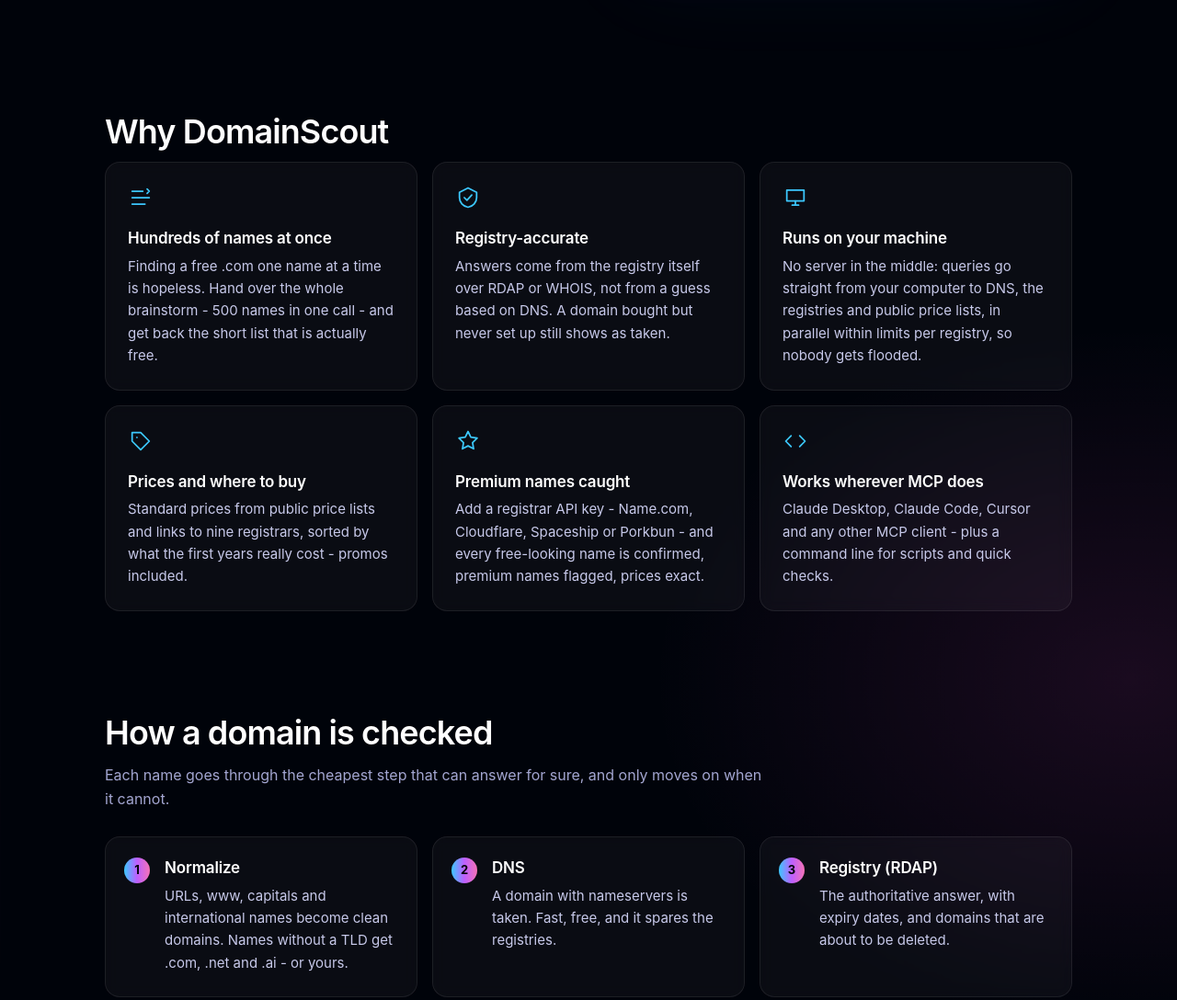
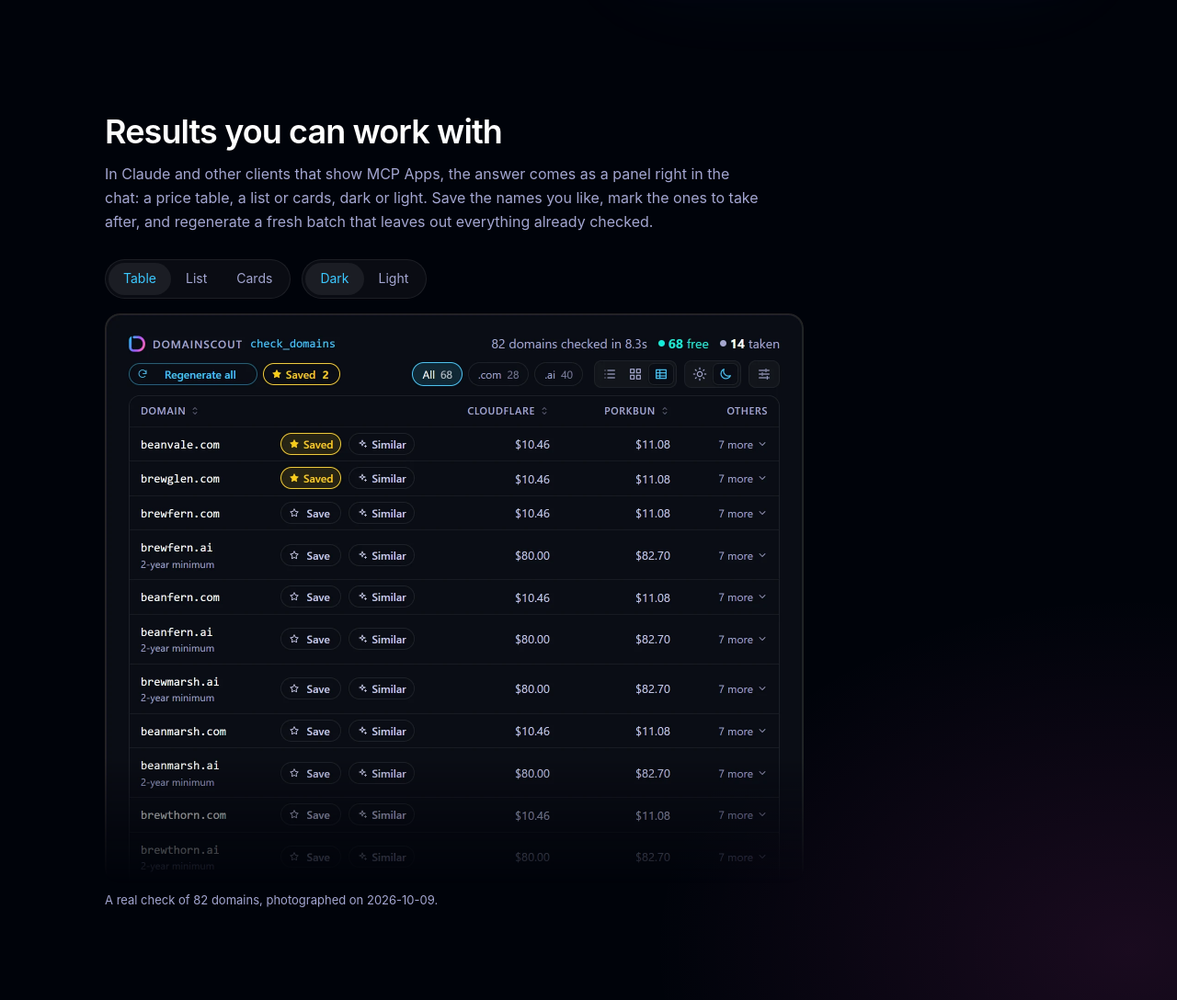
Before and after one commit to JohnDaka/domainscout-mcp, a browser extension: page site/index.html in a window 1280 px wide. Shown: the part 820-1908 px from the top of the page at 92% size. Drawn offline with Linux system fonts and the light colour scheme; no server answers.

Commit message:
docs: the new results panel on the landing page, the link preview and the README
- The landing page shows the panel in a new section: Table, List or Cards, dark or light, each a
  photograph of a real check, with the other photographs loaded once the page is idle.
- The link preview card shows the panel as a price table in the dark theme instead of a drawn list.
- The README image, which npm shows too, is the same table.

```diff
--- a/site/index.html
+++ b/site/index.html
@@ -34,7 +34,7 @@
     <meta property="og:image" content="https://domainscout.dakaio.com/og-image.png" />
     <meta property="og:image:width" content="1200" />
     <meta property="og:image:height" content="630" />
-    <meta property="og:image:alt" content="DomainScout: 500 names checked in one call, the free .com domains with prices" />
+    <meta property="og:image:alt" content="DomainScout: the results panel in the chat, a price table of free domains with Save and Similar buttons" />
     <meta property="og:locale" content="en_US" />
     <meta name="twitter:card" content="summary_large_image" />
     <meta name="twitter:title" content="DomainScout - every good .com is taken. Find the ones that aren't." />
@@ -196,6 +196,33 @@
 </ul>
 <p class="results__more">…and 22 more free</p><!-- /generated:hero -->
         </figure>
+      </section>
+
+      <section id="panel" class="section container">
+        <h2>Results you can work with</h2>
+        <p class="section__lead">
+          In Claude and other clients that show MCP Apps, the answer comes as a panel right in the chat: a price table,
+          a list or cards, dark or light. Save the names you like, mark the ones to take after, and regenerate a fresh
+          batch that leaves out everything already checked.
+        </p>
+        <div class="gallery" data-gallery>
+          <div class="gallery__controls">
+            <div class="switch" role="group" aria-label="Layout">
+              <button type="button" aria-pressed="true" data-view="table">Table</button>
+              <button type="button" aria-pressed="false" data-view="list">List</button>
+              <button type="button" aria-pressed="false" data-view="grid">Cards</button>
+            </div>
+            <div class="switch" role="group" aria-label="Theme">
+              <button type="button" aria-pressed="true" data-theme="dark">Dark</button>
+              <button type="button" aria-pressed="false" data-theme="light">Light</button>
+            </div>
+          </div>
+          <figure class="gallery__frame">
+            <img src="panel/table-dark.webp" width="760" height="620" loading="lazy" decoding="async" data-gallery-image
+              alt="The DomainScout panel as a price table in the dark theme: 82 domains checked, 68 free, two saved names first, each with Save and Similar buttons and prices at Cloudflare and Porkbun" />
+          </figure>
+          <p class="gallery__note">A real check of 82 domains, photographed on 2026-10-09.</p>
+        </div>
       </section>
 
       <section id="features" class="section container">
--- a/site/main.js
+++ b/site/main.js
@@ -341,12 +341,75 @@
   }
 }
 
+// ── Panel gallery ────────────────────────────────────────────────────────────
+
+/** The block that shows the results panel in each layout and theme. */
+const GALLERY_SELECTOR = '[data-gallery]';
+/** Class that shows the switches once the script can answer them. */
+const GALLERY_READY_CLASS = 'gallery--ready';
+/** Where the photographs are: panel/<layout>-<theme>.webp. */
+const GALLERY_DIR = 'panel/';
+const GALLERY_EXTENSION = '.webp';
+/** What each layout and theme is called in the photograph's description. */
+const LAYOUT_NAMES = new Map()
+  .set('table', 'a price table')
+  .set('list', 'a list')
+  .set('grid', 'cards');
+const THEME_NAMES = new Map().set('dark', 'the dark theme').set('light', 'the light theme');
+const ARIA_PRESSED = 'aria-pressed';
+
+/** Switches between photographs of the panel: the layout and the theme, each a group of buttons. */
+class Gallery {
+  constructor(root) {
+    this.root = root;
+    this.image = root.querySelector('[data-gallery-image]');
+    this.views = [...root.querySelectorAll('[data-view]')];
+    this.themes = [...root.querySelectorAll('[data-theme]')];
+    this.view = 'table';
+    this.theme = 'dark';
+  }
+
+  mount() {
+    for (const button of this.views) {
+      button.addEventListener(DomEvent.Click, () => this.show(button.dataset.view, this.theme));
+    }
+    for (const button of this.themes) {
+      button.addEventListener(DomEvent.Click, () => this.show(this.view, button.dataset.theme));
+    }
+    this.root.classList.add(GALLERY_READY_CLASS);
+    // The other photographs load once the page is idle, so a switch never waits on the network.
+    window.addEventListener('load', () => this.preload(), { once: true });
+  }
+
+  source(view, theme) {
+    return `${GALLERY_DIR}${view}-${theme}${GALLERY_EXTENSION}`;
+  }
+
+  preload() {
+    for (const view of LAYOUT_NAMES.keys()) {
+      for (const theme of THEME_NAMES.keys()) new Image().src = this.source(view, theme);
+    }
+  }
+
+  show(view, theme) {
+    this.view = view;
+    this.theme = theme;
+    this.image.src = this.source(view, theme);
+    this.image.alt = `The DomainScout panel as ${LAYOUT_NAMES.get(view)} in ${THEME_NAMES.get(theme)}, with real results`;
+    for (const button of this.views)
+      button.setAttribute(ARIA_PRESSED, String(button.dataset.view === view));
+    for (const button of this.themes)
+      button.setAttribute(ARIA_PRESSED, String(button.dataset.theme === theme));
+  }
+}
+
 const ENHANCEMENTS = new Map()
   .set(TABS_SELECTOR, Tabs)
   .set(COPY_SELECTOR, CopyButton)
   .set(FAQ_SELECTOR, FaqCard)
   .set(NAV_FRAME_SELECTOR, NavFrame)
-  .set(DOWNLOAD_SELECTOR, DownloadButton);
+  .set(DOWNLOAD_SELECTOR, DownloadButton)
+  .set(GALLERY_SELECTOR, Gallery);
 
 for (const [selector, Enhancement] of ENHANCEMENTS) {
   for (const element of document.querySelectorAll(selector)) new Enhancement(element).mount();
--- a/site/styles.css
+++ b/site/styles.css
@@ -403,6 +403,69 @@
   border: 1px solid var(--glass-border);
   border-radius: 999px;
   font-size: 12px;
+  color: var(--muted);
+}
+
+/* The results panel in each layout and theme: the switches above, the photograph fading out below. */
+.gallery__controls {
+  display: none;
+  flex-wrap: wrap;
+  gap: 12px;
+  margin-bottom: 16px;
+}
+
+.gallery--ready .gallery__controls {
+  display: flex;
+}
+
+.switch {
+  display: inline-flex;
+  padding: 3px;
+  border: 1px solid var(--glass-border);
+  border-radius: 999px;
+  background: var(--glass);
+}
+
+.switch button {
+  padding: 6px 16px;
+  border: 0;
+  border-radius: 999px;
+  background: transparent;
+  color: var(--muted);
+  font: inherit;
+  font-size: 14px;
+  cursor: pointer;
+}
+
+.switch button:hover {
+  color: var(--body);
+}
+
+.switch button[aria-pressed='true'] {
+  background: var(--glass-strong);
+  color: var(--cyan);
+}
+
+.gallery__frame {
+  max-width: 760px;
+  margin: 0;
+  border-radius: var(--radius);
+  overflow: hidden;
+  box-shadow:
+    0 0 44px rgba(124, 92, 255, 0.18),
+    0 0 110px rgba(34, 195, 245, 0.08);
+  mask-image: linear-gradient(#000 78%, transparent);
+}
+
+.gallery__frame img {
+  display: block;
+  width: 100%;
+  height: auto;
+}
+
+.gallery__note {
+  margin: 8px 0 0;
+  font-size: 13px;
   color: var(--muted);
 }
 
```
Also changed, not shown: README.md, assets/results-card.png, site/og-image.png, site/panel/grid-dark.webp (added), site/panel/grid-light.webp (added), site/panel/list-dark.webp (added), site/panel/list-light.webp (added), site/panel/table-dark.webp (added), site/panel/table-light.webp (added).
